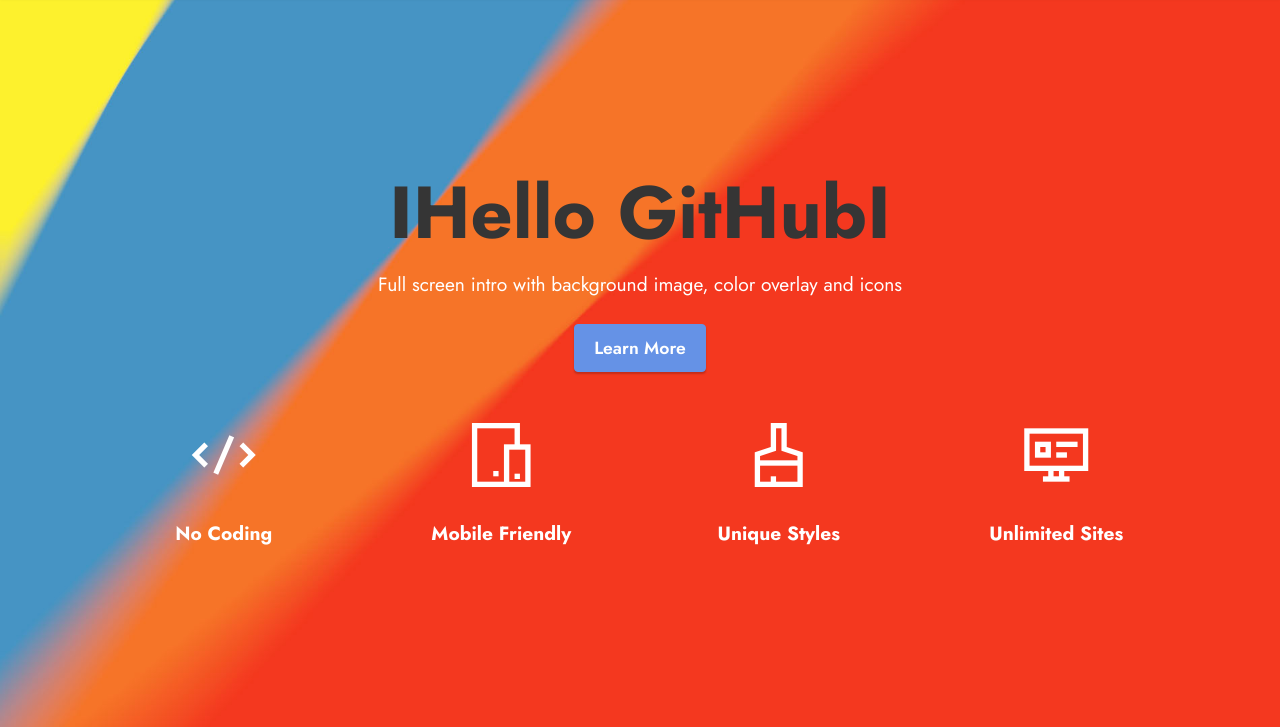
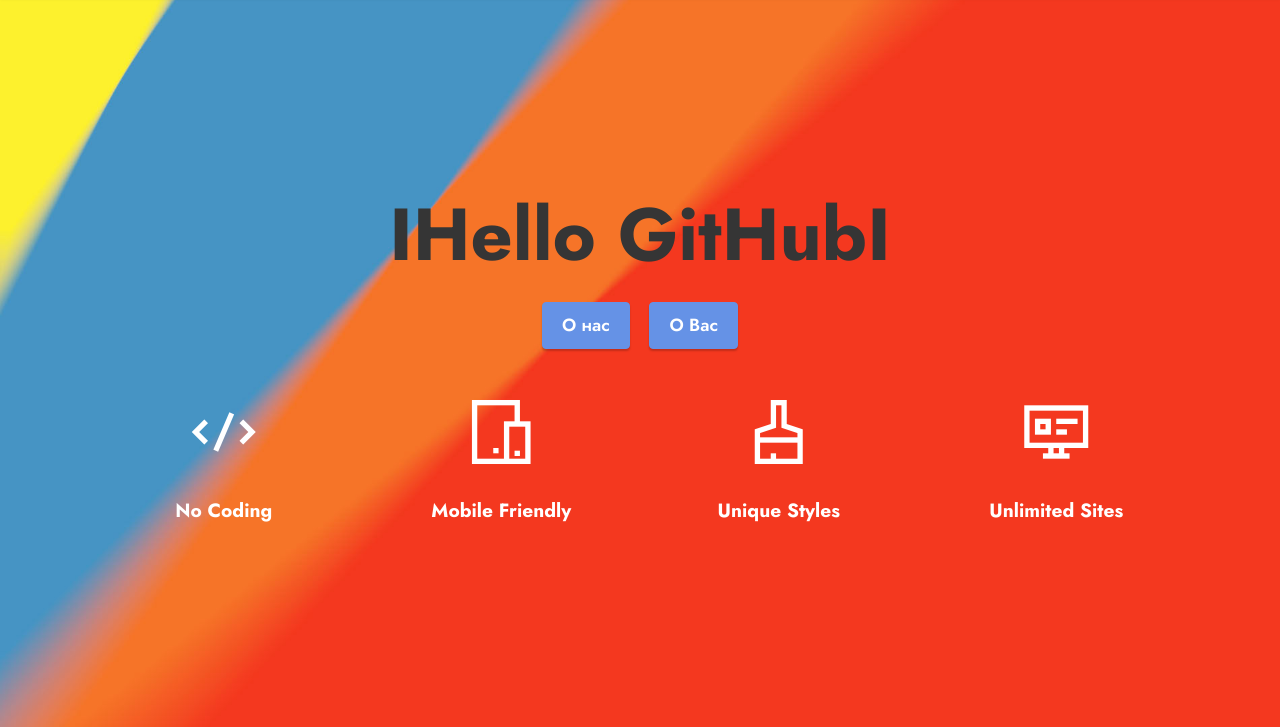
Before and after one commit to 0677855489/0677855489.github.io, a plain HTML site: page index.html in a window 1280 px wide. Shown: the part 73-800 px from the top of the page. Drawn offline with Linux system fonts and the light colour scheme; files whose address does not match are found by name.

Commit message:
create github pages

```diff
--- a/index.html
+++ b/index.html
@@ -85,10 +85,8 @@
             <div class="col-md-12 align-center">
                 <h1 class="mbr-section-title mbr-white mbr-bold mbr-fonts-style mb-3 display-1">
                     IHello GitHubI</h1>
-                <p class="mbr-text mbr-white mbr-fonts-style display-7">
-                    Full screen intro with background image, color overlay and icons
-                </p>
-                <div class="mbr-section-btn align-center"><a class="btn btn-primary display-4" href="https://mobiri.se/">Learn More</a></div>
+
+                <div class="mbr-section-btn align-center"><a class="btn btn-primary display-4" href="http://google.ru" target="_blank">О нас</a> <a class="btn btn-primary display-4" href="https://bing.com" target="_blank">О Вас</a></div>
 
                 <div class="row justify-content-center">
                     <div class="col-12 col-md-6 col-lg-3">
@@ -190,7 +188,7 @@
 
         </div>
     </div>
-</section><section style="background-color: #fff; font-family: -apple-system, BlinkMacSystemFont, 'Segoe UI', 'Roboto', 'Helvetica Neue', Arial, sans-serif; color:#aaa; font-size:12px; padding: 0; align-items: center; display: flex;"><a href="https://mobirise.site/f" style="flex: 1 1; height: 3rem; padding-left: 1rem;"></a><p style="flex: 0 0 auto; margin:0; padding-right:1rem;">This <a href="https://mobirise.site/e" style="color:#aaa;">page</a> was started with Mobirise</p></section><script src="assets/web/assets/jquery/jquery.min.js"></script>  <script src="assets/popper/popper.min.js"></script>  <script src="assets/tether/tether.min.js"></script>  <script src="assets/bootstrap/js/bootstrap.min.js"></script>  <script src="assets/smoothscroll/smooth-scroll.js"></script>  <script src="assets/vimeoplayer/jquery.mb.vimeo_player.js"></script>  <script src="assets/dropdown/js/nav-dropdown.js"></script>  <script src="assets/dropdown/js/navbar-dropdown.js"></script>  <script src="assets/touchswipe/jquery.touch-swipe.min.js"></script>  <script src="assets/theme/js/script.js"></script>
+</section><section style="background-color: #fff; font-family: -apple-system, BlinkMacSystemFont, 'Segoe UI', 'Roboto', 'Helvetica Neue', Arial, sans-serif; color:#aaa; font-size:12px; padding: 0; align-items: center; display: flex;"><a href="https://mobirise.site/f" style="flex: 1 1; height: 3rem; padding-left: 1rem;"></a><p style="flex: 0 0 auto; margin:0; padding-right:1rem;"><a href="https://mobirise.site" style="color:#aaa;">https://mobirise.com</a> html builder</p></section><script src="assets/web/assets/jquery/jquery.min.js"></script>  <script src="assets/popper/popper.min.js"></script>  <script src="assets/tether/tether.min.js"></script>  <script src="assets/bootstrap/js/bootstrap.min.js"></script>  <script src="assets/smoothscroll/smooth-scroll.js"></script>  <script src="assets/vimeoplayer/jquery.mb.vimeo_player.js"></script>  <script src="assets/dropdown/js/nav-dropdown.js"></script>  <script src="assets/dropdown/js/navbar-dropdown.js"></script>  <script src="assets/touchswipe/jquery.touch-swipe.min.js"></script>  <script src="assets/theme/js/script.js"></script>
 
 
 </body>
```
Also changed, not shown: 1 other file.
